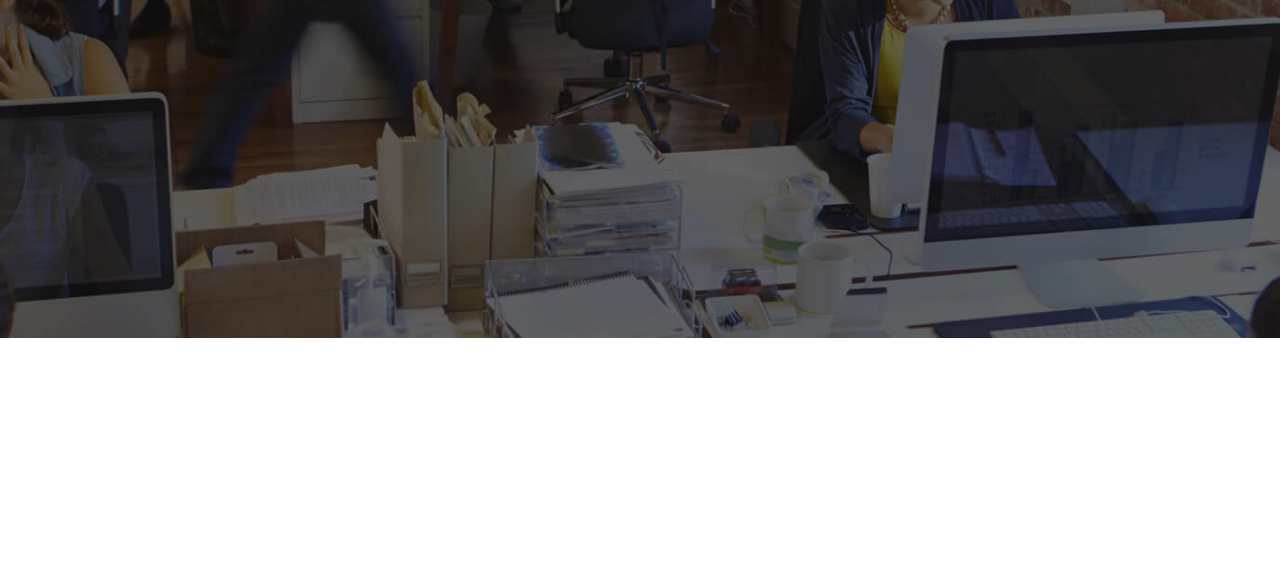
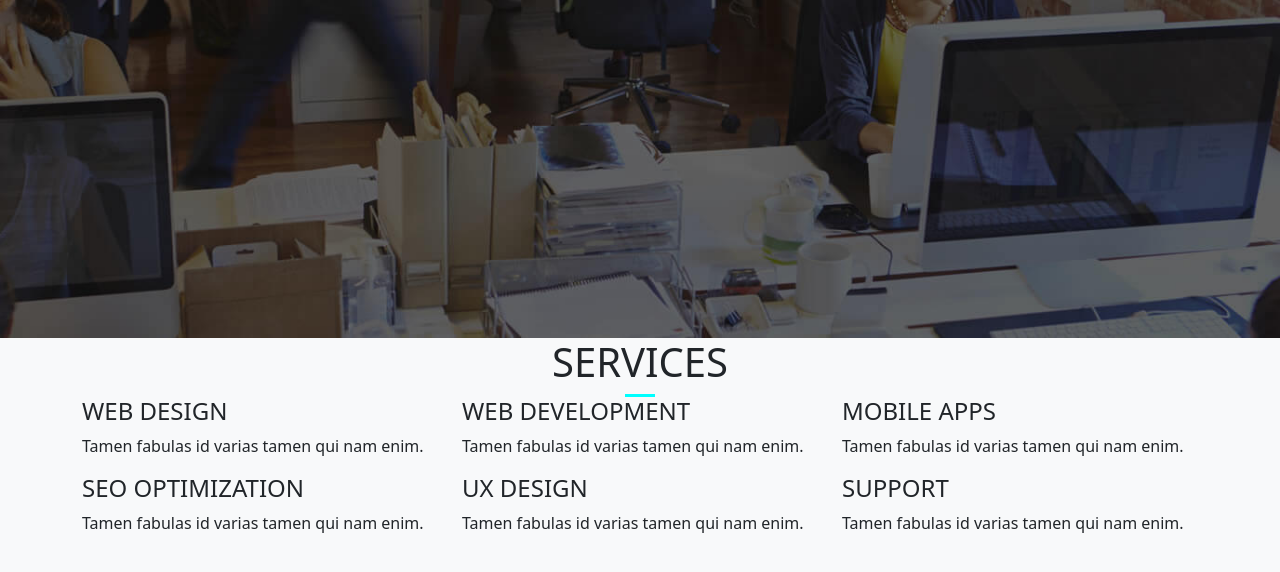
Before and after one commit to imtiiiii/ByteThis, a plain HTML site: page index.html in a window 1280 px wide. Shown: the part 462-1034 px from the top of the page. Before the commit the page ends 800 px from the top, so only its background shows below. Drawn offline with nearby package versions, Linux system fonts and the light colour scheme.

Commit message:
doing services

```diff
--- a/index.html
+++ b/index.html
@@ -18,7 +18,8 @@
     <!-- bootstrap 5 css file added here(down) -->
     <link href="https://cdn.jsdelivr.net/npm/bootstrap@5.0.2/dist/css/bootstrap.min.css" rel="stylesheet"
         integrity="sha384-EVSTQN3/azprG1Anm3QDgpJLIm9Nao0Yz1ztcQTwFspd3yD65VohhpuuCOmLASjC" crossorigin="anonymous">
-
+    <!-- font awsome added here (down) -->
+    <script src="https://kit.fontawesome.com/f693b0aab7.js" crossorigin="anonymous"></script>
 </head>
 
 <body>
@@ -72,6 +73,52 @@
             <button type="button" class="btn btn-outline-light">VIEW OUR WORK</button>
         </div>
     </header>
+    <main>
+        <!-- this section is for services area (down) -->
+        <section id="services" class="container-fluid bg-light " style="height: 100vh;">
+            <!-- section title -->
+            <h1 class="text-center" id="service-heading">SERVICES</h1>
+            <div class="border-1">
+                <!-- used this div to give an outline -->
+            </div>
+            <!-- this div(down) will be used for grid display  -->
+            <div class="container">
+                <!-- first row here  -->
+                <div class="row">
+                    <div class="col col-lg-4 col-12">
+                        <h4 class="fw-light">WEB DESIGN</h1>
+                            <p>Tamen fabulas id varias tamen qui nam enim.</p>
+                    </div>
+                    <div class="col col-lg-4 col-12">
+                        <h4 class="fw-light">WEB DEVELOPMENT</h1>
+                            <p>Tamen fabulas id varias tamen qui nam enim.</p>
+                    </div>
+                    <div class="col col-lg-4 col-12">
+                        <h4 class="fw-light">MOBILE APPS</h1>
+                            <p>Tamen fabulas id varias tamen qui nam enim.</p>
+                    </div>
+
+                </div>
+                <div class="row">
+                    <div class="col col-lg-4 col-12">
+                        <h4 class="fw-light text-uppercase">SEO Optimization</h1>
+                            <p>Tamen fabulas id varias tamen qui nam enim.</p>
+                    </div>
+                    <div class="col col-lg-4 col-12">
+                        <h4 class="fw-light">UX DESIGN</h1>
+                            <p>Tamen fabulas id varias tamen qui nam enim.</p>
+                    </div>
+                    <div class="col col-lg-4 col-12">
+                        <h4 class="fw-light text-uppercase">Support</h1>
+                            <p>Tamen fabulas id varias tamen qui nam enim.</p>
+                    </div>
+
+                </div>
+
+            </div>
+
+        </section>
+    </main>
 
 
 
--- a/style.css
+++ b/style.css
@@ -22,3 +22,13 @@ header{
 .banner h1{
     font-size: 50px;
 }
+#services{
+    position: relative;
+}
+
+.border-1{
+   width: 30px;
+   height: 3px;
+   margin: 0 auto;
+   background-color: cyan;
+}
```
